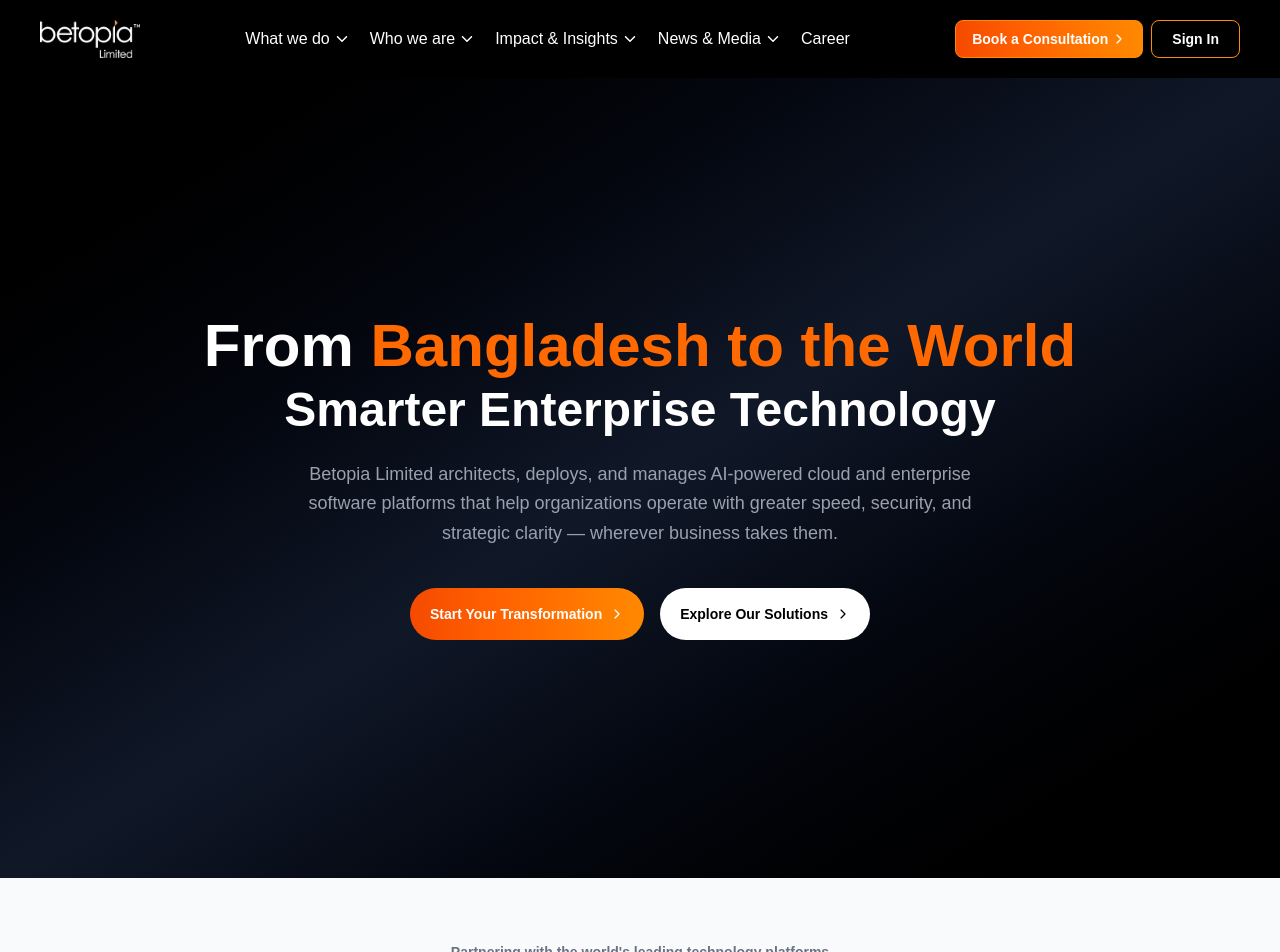
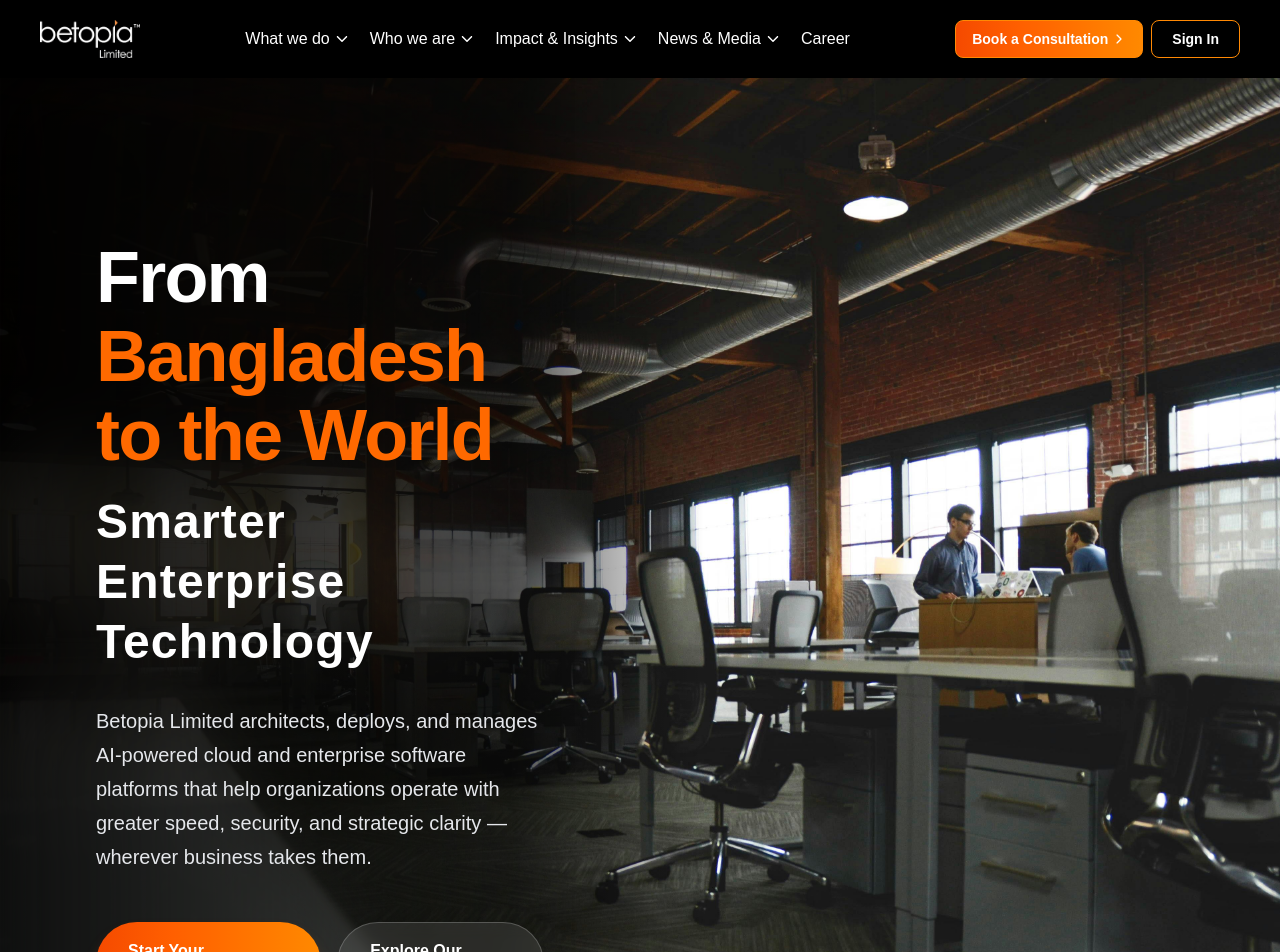
Before and after one commit to Md-Sazzad-Ahsan/betopiagroup, a Next.js app: page / in a window 1280 px wide. Shown: the top 952 px of the page. Built offline with nearby package versions, Linux system fonts and the light colour scheme.

Commit message:
modify landing hero

```diff
--- a/components/Hero.jsx
+++ b/components/Hero.jsx
@@ -1,28 +1,77 @@
 "use client";
 import Link from "next/link";
+import Image from "next/image";
 import { IoIosArrowForward } from "react-icons/io";
 
 export const Hero = () => {
   return (
-    <section className="relative w-full min-h-screen flex items-center justify-center bg-linear-to-br from-black via-gray-900 to-black px-4 md:px-8 lg:px-16">
-      <div className="max-w-4xl mx-auto text-center">
-        <h1 className="text-3xl md:text-6xl font-bold text-white mb-6">
-          From <span className="text-orange-500 text-3xl md:text-6xl">Bangladesh to the World</span> <br /> <span className="text-3xl md:text-5xl">Smarter Enterprise Technology</span>
+    <section
+      className="relative w-full min-h-screen flex items-center overflow-hidden"
+      id="hero"
+    >
+      {/* Background Image */}
+      <Image
+        src="/images/OfficeBG.jpg"
+        alt=""
+        fill
+        className="object-cover"
+        priority
+        aria-hidden="true"
+      />
+
+      {/* Dark overlay — fades from dark on left to clear on right */}
+      <div
+        className="absolute inset-0 bg-[linear-gradient(to_right,rgba(0,0,0,0.92)_0%,rgba(0,0,0,0.65)_40%,transparent_55%)]"
+        aria-hidden="true"
+      />
+
+      {/* Blur overlay — full blur on mobile, fading blur on desktop */}
+      <div
+        className="absolute inset-0 backdrop-blur-2xl lg:mask-[linear-gradient(to_right,black_0%,transparent_45%)] lg:[-webkit-mask-image:linear-gradient(to_right,black_0%,transparent_45%)]"
+        aria-hidden="true"
+      />
+
+      <div className="relative z-10 w-full min-h-screen flex items-start md:items-center">
+        <div className="w-full lg:w-1/2 px-5 sm:px-8 md:px-16 lg:px-20 xl:px-24 py-24 mt-24 sm:mt-0 sm:py-32 md:py-40 text-center lg:text-left">
+          <h1 className="text-5xl lg:text-6xl xl:text-7xl font-extrabold text-white mb-3 sm:mb-4 leading-[1.1] tracking-tight">
+            From{" "}
+            <span className="text-orange-500">
+              Bangladesh
+              <br className="block sm:hidden" />
+              {" "}to the World
+            </span>
           </h1>
-        <p className="text-sm md:text-lg text-gray-400 max-w-2xl mx-auto mb-10 leading-relaxed">
-          Betopia Limited architects, deploys, and manages AI-powered cloud and enterprise software platforms that help organizations operate with greater speed, security, and strategic clarity — wherever business takes them.
+          <h2 className="text-2xl md:text-3xl lg:text-4xl xl:text-5xl font-semibold text-white mb-8 leading-tight tracking-wide">
+            Smarter Enterprise Technology
+          </h2>
+
+          <p className="text-sm sm:text-base md:text-lg lg:text-xl text-gray-200 max-w-xl mx-auto lg:mx-0 mb-8 sm:mb-12 leading-[1.6] sm:leading-[1.7] font-light">
+            Betopia Limited architects, deploys, and manages AI-powered cloud
+            and enterprise software platforms that help organizations operate
+            with greater speed, security, and strategic clarity — wherever
+            business takes them.
           </p>
-        <div className="flex flex-col sm:flex-row gap-4 justify-center items-center">
-          <Link href="/contact" className="group flex items-center justify-center gap-2 px-5 py-4 bg-linear-to-r from-orange-600 via-orange-500 to-orange-400 text-white rounded-full hover:from-orange-600 hover:via-orange-600 hover:to-orange-500 transition-all duration-300 w-full sm:w-auto md:text-sm font-semibold">
+
+          <div className="flex flex-col sm:flex-row gap-4 justify-center lg:justify-start">
+            <Link
+              href="/contact"
+              className="group flex items-center justify-center gap-2 px-6 sm:px-8 py-3.5 sm:py-4 bg-linear-to-r from-orange-600 via-orange-500 to-orange-400 text-white rounded-full hover:from-orange-600 hover:via-orange-600 hover:to-orange-500 transition-all duration-300 w-full sm:w-auto text-sm sm:text-base font-semibold shadow-lg shadow-orange-500/30 hover:shadow-orange-500/50"
+              id="hero-cta-primary"
+            >
               Start Your Transformation
               <IoIosArrowForward className="transition-transform duration-300 group-hover:translate-x-1" />
             </Link>
-          <Link href="/solutions" className="group flex items-center justify-center gap-2 px-5 py-4 bg-white text-black  rounded-full hover:bg-gray-100 transition-all duration-300 w-full sm:w-auto md:text-sm font-semibold">
+            <Link
+              href="/solutions"
+              className="group flex items-center justify-center gap-2 px-6 sm:px-8 py-3.5 sm:py-4 bg-white/10 backdrop-blur-sm border border-white/20 text-white rounded-full hover:bg-white/20 transition-all duration-300 w-full sm:w-auto text-sm sm:text-base font-semibold"
+              id="hero-cta-secondary"
+            >
               Explore Our Solutions
               <IoIosArrowForward className="transition-transform duration-300 group-hover:translate-x-1" />
             </Link>
           </div>
         </div>
+      </div>
     </section>
   );
 };
```
Also changed, not shown: public/images/HeroImage.svg (added), public/images/OfficeBG.jpg (added). Lines whose indentation alone changed are shown as unchanged.
